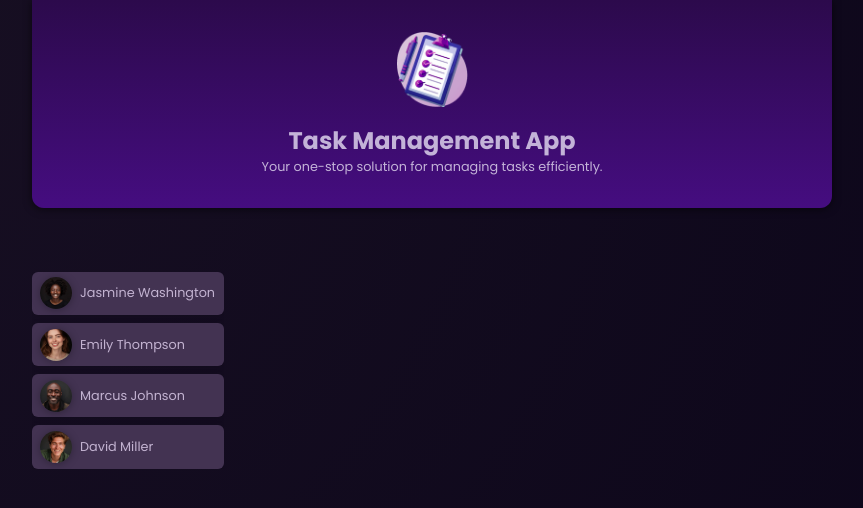
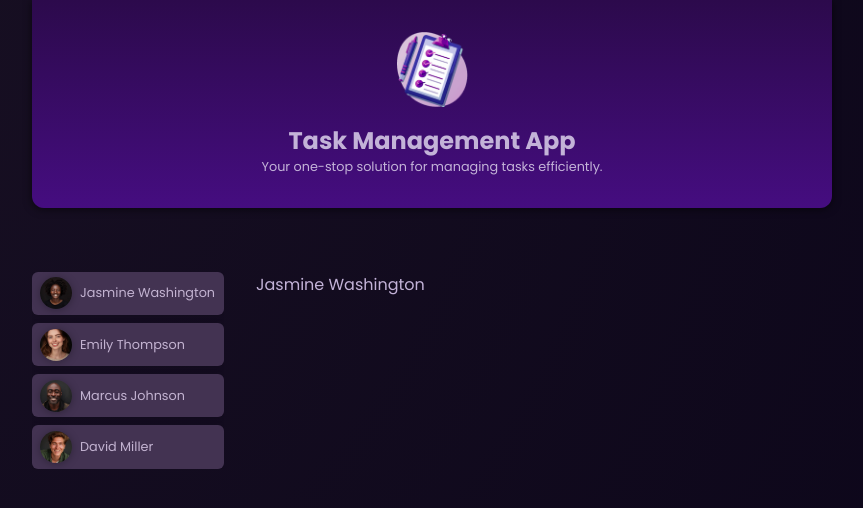
Before and after one commit to bassel-islam/01-starting-project, an Angular app: page / in a window 1280 px wide. Shown: the top 508 px of the page, without its empty margins (208-1071 px from the left). Built offline with nearby package versions, Linux system fonts and the light colour scheme.

Commit message:
Add TasksComponent to display selected user name and update app component to integrate it

```diff
--- a/src/app/app.component.html
+++ b/src/app/app.component.html
@@ -34,4 +34,5 @@
       />
     </li>
   </ul>
+  <app-tasks [userName]="selectedUser.name"/>
 </main>
--- a/src/app/app.component.ts
+++ b/src/app/app.component.ts
@@ -2,17 +2,22 @@ import { Component, Input } from '@angular/core';
 import { HeaderComponent } from './header/header.component';
 import { UserComponent } from './user/user.component';
 import { DUMMY_USERS } from './dummy-users';
+import { TasksComponent } from './tasks/tasks.component';
 
 @Component({
   selector: 'app-root',
   standalone: true,
-  imports: [HeaderComponent, UserComponent],
+  imports: [HeaderComponent, UserComponent,TasksComponent],
   templateUrl: './app.component.html',
   styleUrl: './app.component.css',
 })
 export class AppComponent {
   users = DUMMY_USERS;
+  userId = 'u1';
+  get selectedUser(){
+    return this.users.find((user) => user.id === this.userId)!;
+  }
   onSelectUser(userId:string){
-    console.log('Selected user with id: '+userId);
+    this.userId = userId;
   }
 }
--- /dev/null
+++ b/src/app/tasks/tasks.component.html
@@ -0,0 +1,3 @@
+<div>
+    <span>{{ userName }}</span>
+</div>
```
Also changed, not shown: src/app/tasks/tasks.component.ts (added, +12 -0 lines), src/app/tasks/tasks.component.css (added).
